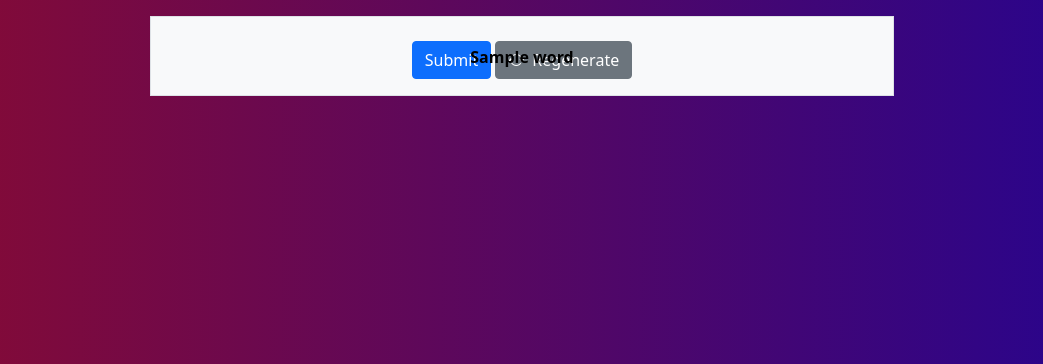
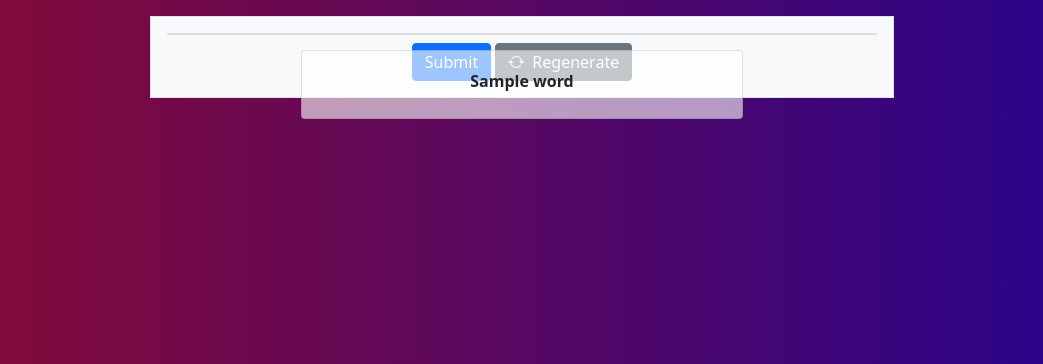
Before and after one commit to phigames/ld48, a Django app: template ld48/templates/ld48/new.html in a window 1280 px wide. Shown: the part 56-420 px from the top of the page, without its empty margins (118-1161 px from the left). Run offline with Django 3.2, Linux system fonts and the light colour scheme; the template is opened without the code that fills it: most values are stand-ins (such as "Sample title", 1, 10 or a date in 2020); parts of the project's set-up code (start-up, migrations or seed data) failed here and were passed over; some libraries are stand-ins or nearby versions.

Commit message:
change layout in new

```diff
--- a/ld48/templates/ld48/new.html
+++ b/ld48/templates/ld48/new.html
@@ -1,19 +1,24 @@
 {% extends "ld48/base.html" %}
 
 {% load static %}
+{% load utils %}
 
 {% block content %}
 
-<div class="container">
+<div class="col g-3">
 <!-- <div class="container p-3 mx-3 border text-center">
     <img class="img-fluid rounded" src= "{% static 'ld48/testinspiration.jpg' %}">
 </div> -->
-    <div class="col-12">
-        <img id="img_unsplash" class="img-fluid">
-        <div class="centered transparentbox">
+    <div class="card">
+        <div class="card-img-top position-relative">
+            <img id="img_unsplash" class="card-img-top">
+            <div class="card-img-overlay row align-items-center">
+                <div class="col-8 offset-2">
+                    <div class="card p-3 quote-overlay">
+                        <h5>
                             {% for token in quote %}
                             <div class="dropdown d-inline">
-                    <button id="token-{{ forloop.counter0 }}" class="btn dropdown-toggle word-alternative-select" style="font-weight: bolder; color: black; opacity: 200%;" type="button" data-bs-toggle="dropdown">{{ token.word }}</button>
+                                <button id="token-{{ forloop.counter0 }}" class="btn dropdown-toggle word-alternative-select" style="font-weight: bolder;" type="button" data-bs-toggle="dropdown">{{ token.word }}</button>
                                 <div class="dropdown-menu">
                                     <a class="dropdown-item" href="#" onclick="selectWord({{ forloop.counter0 }}, '{{ token.word|escapejs }}')">{{ token.word }}</a>
                                     {% for alt in token.alternatives %}
@@ -22,32 +27,21 @@
                                 </div>
                             </div>
                             {% endfor %}
+                        </h5>
+                    </div>
+                </div>
+            </div>
+        </div>
     </div>
     <div class="mt-2">
         <button type="submit" class="btn btn-primary" onclick="submit()">Submit</button>
         <button type="button" class="btn btn-secondary" onclick="location.reload()"><i class="bi bi-arrow-repeat me-2"></i>Regenerate</button>
     </div>
 </div>
-</div>
+
 
 {% endblock content %}
 
 {% block scripts %}
 <script src="{% static 'ld48/js/new.js' %}"></script>
 {% endblock scripts %}
-
-{% comment %}
-<div class="container">
-    <div class="col-12">
-        <img src="{{post.image}}" width="100%">
-        <div class="centered transparentbox" >
-            <p>{{post.text}}</p>
-        </div>
-    </div>
-
-    <div class="row">
-        <div class="col-6 text-start">By<a href="{% url 'posts' post.username %}" style="font-weight: bolder; color: grey; text-decoration: none;"><i class="bi me-2"></i>@{{post.username}}</a></div>
-        <div class="col-6 text-end"> {% star_rating post.id post.average_rating %} ({{post.n_ratings}})</div>
-    </div>
-</div>
-{% endcomment %}
```
Lines whose indentation alone changed are shown as unchanged.
